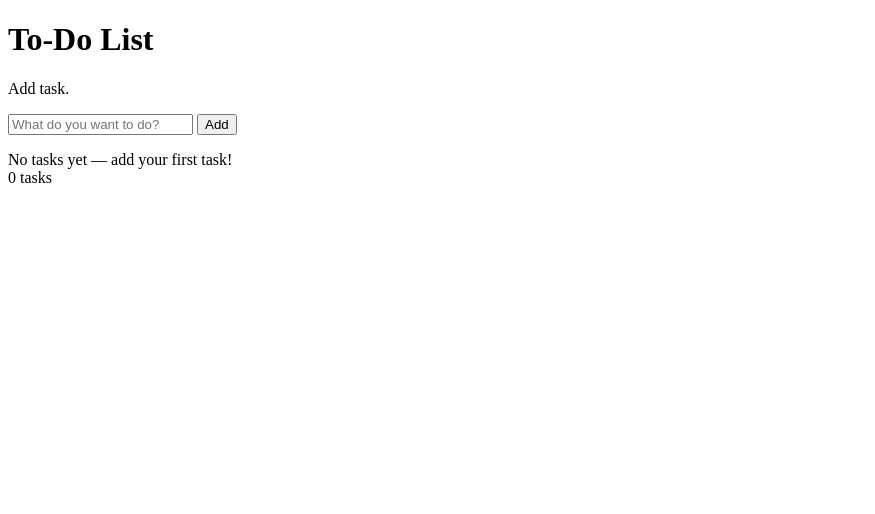
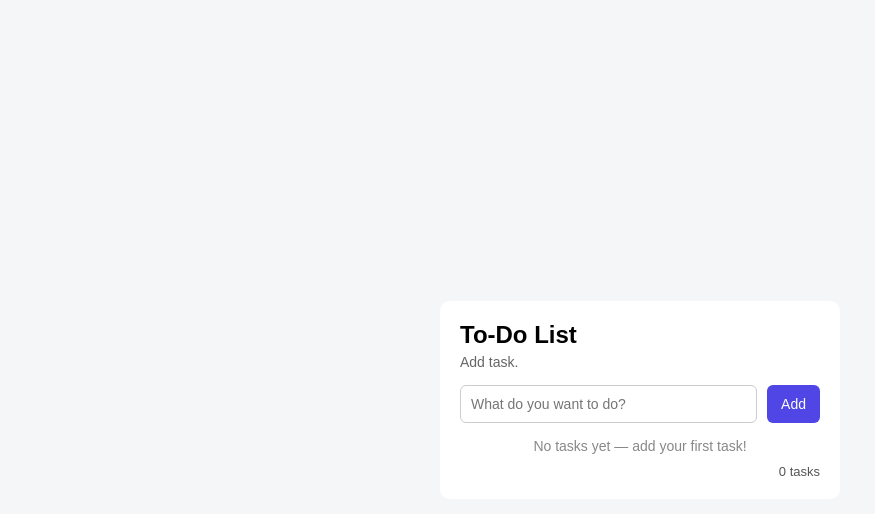
Before and after one commit to AnubhavRai2305/To-do, a plain HTML site: page index.html in a window 1280 px wide. Shown: the whole page, without its empty margins (0-875 px from the left). Drawn offline with Linux system fonts and the light colour scheme.

Commit message:
Update index.html

```diff
--- a/index.html
+++ b/index.html
@@ -5,6 +5,111 @@
   <meta name="viewport" content="width=device-width,initial-scale=1" />
   <title>Simple To-Do List</title>
 </head>
+<style>
+* {
+  margin: 0;
+  padding: 0;
+  box-sizing: border-box;
+  font-family: Arial, Helvetica, sans-serif;
+}
+
+body {
+  min-height: 100vh;
+  background: #f4f6f8;
+  display: flex;
+  justify-content: center;
+  align-items: center;
+}
+
+.app {
+  background: #ffffff;
+  width: 100%;
+  max-width: 400px;
+  padding: 20px;
+  border-radius: 10px;
+  box-shadow: 0 10px 25px rgba(0, 0, 0, 0);
+}
+
+
+header {
+  margin-bottom: 15px;
+}
+
+#title {
+  font-size: 24px;
+  margin-bottom: 5px;
+}
+
+.lead {
+  color: #666;
+  font-size: 14px;
+}
+
+.add {
+  display: flex;
+  gap: 10px;
+  margin-bottom: 15px;
+}
+
+#taskInput {
+  flex: 1;
+  padding: 10px;
+  border-radius: 6px;
+  border: 1px solid #ccc;
+  font-size: 14px;
+}
+
+#taskInput:focus {
+  outline: none;
+  border-color: #4f46e5;
+}
+
+.addBtn {
+  padding: 10px 14px;
+  border: none;
+  border-radius: 6px;
+  background: #4f46e5;
+  color: white;
+  cursor: pointer;
+  font-size: 14px;
+}
+
+.addBtn:hover {
+  background: #4338ca;
+}
+
+.tasks {
+  list-style: none;
+  margin-bottom: 10px;
+}
+
+.tasks li {
+  padding: 10px;
+  background: #f1f5f9;
+  border-radius: 6px;
+  margin-bottom: 8px;
+  display: flex;
+  justify-content: space-between;
+  align-items: center;
+  font-size: 14px;
+}
+
+.empty {
+  text-align: center;
+  color: #888;
+  font-size: 14px;
+  margin: 10px 0;
+}
+
+
+footer {
+  margin-top: 10px;
+  text-align: right;
+  font-size: 13px;
+  color: #555;
+}
+
+</style>
 <body>
   <main class="app">
     <header>
```
